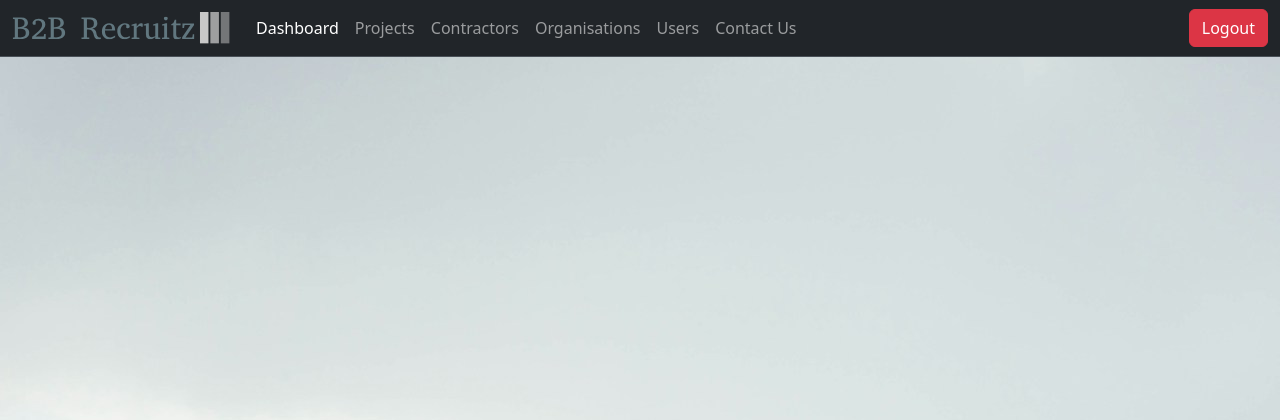
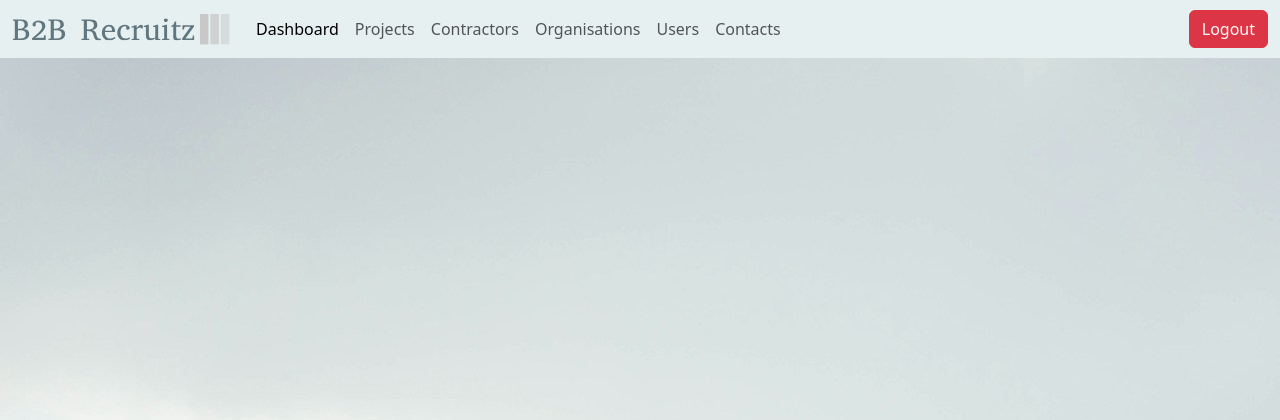
Before and after one commit to V4N1LLA-1CE/CRM-website, a PHP site: page /dashboard.php in a window 1280 px wide. Shown: the top 420 px of the page. Run offline with PHP 8.4, Linux system fonts and the light colour scheme; the visitor is signed in with stand-in values (Sample User, id 1).

Commit message:
fix: navbar is now mobile responsive

```diff
--- a/dashboard.php
+++ b/dashboard.php
@@ -18,24 +18,34 @@ if (!isset($_SESSION['logged_in']) || $_SESSION['logged_in'] !== true) {
 
 <body style="background-image: url('./assets/img/white-bg.jpg');">
   <header>
-    <nav class="navbar bg-dark border-bottom border-body navbar-expand-lg" data-bs-theme="dark">
-      <div class="container-fluid gap-3">
-        <a href="/">
-          <img src="./assets/img/b2b-logo.svg" width="220" alt="Buiness logo" />
-        </a>
-        <button class="navbar-toggler" type="button" data-bs-toggle="collapse" data-bs-target="#navbarNavAltMarkup" aria-controls="navbarNavAltMarkup" aria-expanded="false" aria-label="Toggle navigation">
+    <nav class="navbar navbar-expand-lg" style="background-color: #e6f0f1;">
+      <div class="container-fluid">
+        <a class="navbar-brand" href="/"><img src="./assets/img/b2b-logo.svg" alt="b2b-logo" width="220" /></a>
+        <button class="navbar-toggler" type="button" data-bs-toggle="collapse" data-bs-target="#navbarScroll" aria-controls="navbarScroll" aria-expanded="false" aria-label="Toggle navigation">
           <span class="navbar-toggler-icon"></span>
         </button>
-        <div class="collapse navbar-collapse d-flex justify-content-between" id="navbarNavAltMarkup">
-          <div class="navbar-nav">
-            <a class="nav-link active" href="dashboard.php">Dashboard</a>
-            <a class="nav-link" href="projects.php">Projects</a>
-            <a class="nav-link" href="contractors.php">Contractors</a>
-            <a class="nav-link" href="organisations.php">Organisations</a>
-            <a class="nav-link " href="users.php">Users</a>
-            <a class="nav-link" href="contact.php">Contact Us</a>
-          </div>
-          <a href="logout.php"><button class="btn btn-danger">Logout</button></a>
+        <div class="collapse navbar-collapse" id="navbarScroll">
+          <ul class="navbar-nav me-auto my-2 my-lg-0 navbar-nav-scroll" style="--bs-scroll-height: 100px;">
+            <li class="nav-item">
+              <a class="nav-link active" aria-current="page" href="./dashboard.php">Dashboard</a>
+            </li>
+            <li class="nav-item">
+              <a class="nav-link" href="./projects.php">Projects</a>
+            </li>
+            <li class="nav-item ">
+              <a class="nav-link " href="./contractors.php">Contractors</a>
+            </li>
+            <li class="nav-item">
+              <a class="nav-link" href="./organisations.php">Organisations</a>
+            </li>
+            <li class="nav-item">
+              <a class="nav-link" href="./users.php">Users</a>
+            </li>
+            <li class="nav-item">
+              <a class="nav-link" href="./contacts.php">Contacts</a>
+            </li>
+          </ul>
+          <a href="./logout.php" class="nav-link"><button class="btn btn-danger">Logout</button></a>
         </div>
       </div>
     </nav>
```
Also changed, not shown: users.php (+27 -16 lines).
